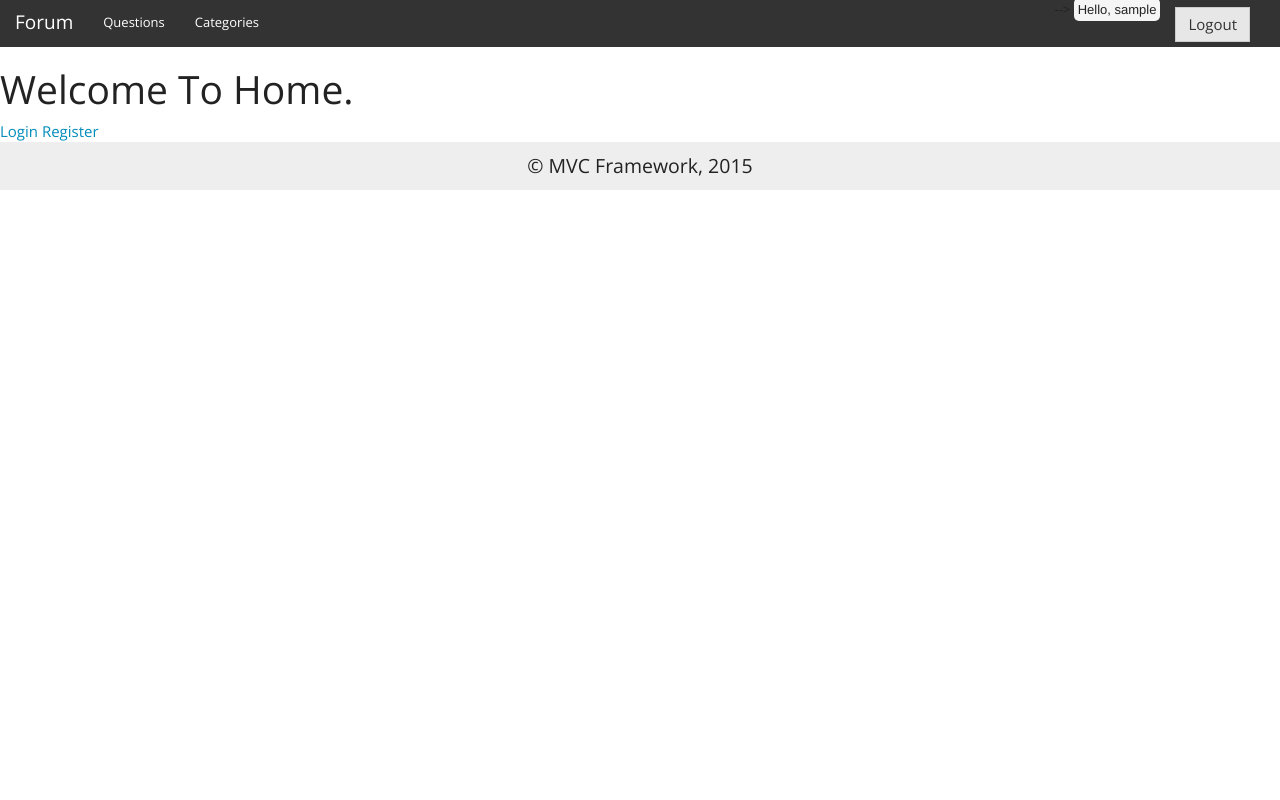
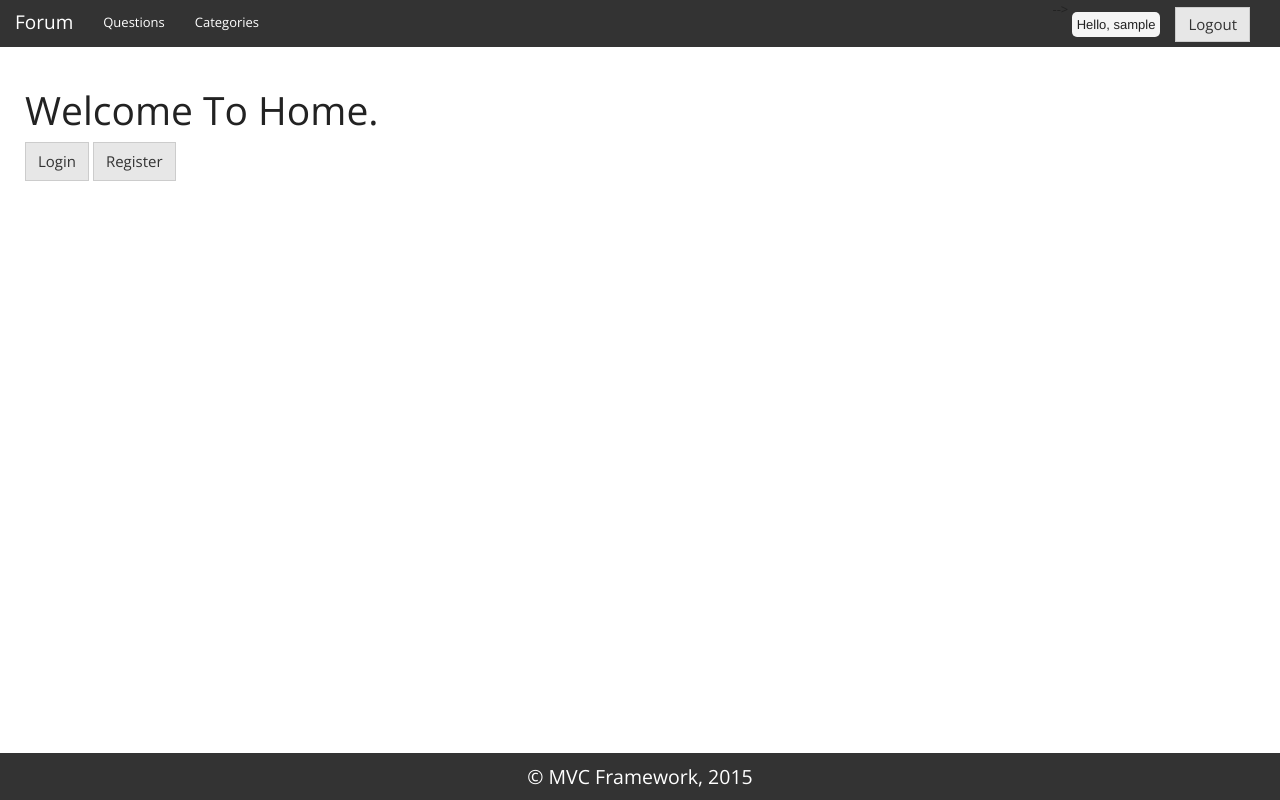
Before and after one commit to Venciity/ForumSystem, a PHP site: page / in a window 1280 px wide. Run offline with PHP 8.4, Linux system fonts and the light colour scheme; the visitor is signed in with stand-in values (Sample User, id 1).

Commit message:
add some styles

```diff
--- a/content/styles.css
+++ b/content/styles.css
@@ -11,7 +11,12 @@ body>header>a>img, body>header ul, body>header ul>li{
 body>footer {
     text-align: center;
     font-size: 130%;
-    /*padding: 20px;*/
+    background: #333;
+    color: #fff;
+    position: fixed;
+    bottom: 0;
+    left: 0;
+    right: 0;
 }
 
 ul.messagesList {
@@ -45,7 +50,13 @@ ul.messagesList li.error {
 
 #greetings {
     background: #f5f5f5;
-    padding: 4px;
+    position:relative;
+    top: 15px;
     font-family: "Helvetica Neue", Helvetica, Arial, sans-serif;
+    padding: 5px;
     border-radius: 5px;
 }
+
+.container {
+    margin: 10px;
+}
--- a/controllers/AccountsController.php
+++ b/controllers/AccountsController.php
@@ -11,7 +11,7 @@ class AccountsController extends  BaseController{
         if($this->isPost){
             $username = $_POST['username'];
             if($username == null || strlen($username) < 3){
-                $this->addErrorMessage("Username is invalid.");
+               return $this->addErrorMessage("Username is invalid.");
                 //$this->redirect("account", "register");
             }
             $password = $_POST['password'];
@@ -19,7 +19,7 @@ class AccountsController extends  BaseController{
             if($isRegistered){
                 $_SESSION['username'] = $username;
                 $this->addInfoMessage("Successfully register.");
-                $this->redirect("books");
+                $this->redirect("home");
             } else {
                 $this->addErrorMessage("Register account failed.");
             }
--- a/views/home/index.php
+++ b/views/home/index.php
@@ -1,3 +1,5 @@
 <h1><?= htmlspecialchars($this->title)?></h1>
-<a href="/accounts/login">Login</a>
-<a href="/accounts/register">Register</a>
+<!--<a href="/accounts/login">Login</a>-->
+<!--<a href="/accounts/register">Register</a>-->
+<a href="/accounts/login" class="btn btn-default">Login</a>
+<a href="/accounts/register" class="btn btn-default">Register</a>
--- a/views/layouts/default/footer.php
+++ b/views/layouts/default/footer.php
@@ -1,3 +1,4 @@
+</div>
 <footer>
     <span>&copy; MVC Framework, 2015</span>
 </footer>
--- a/views/layouts/default/header.php
+++ b/views/layouts/default/header.php
@@ -41,5 +41,6 @@
         </div>
     </div>
 </nav>
+<div class="container">
 
 <?php include('messages.php'); ?>
```
